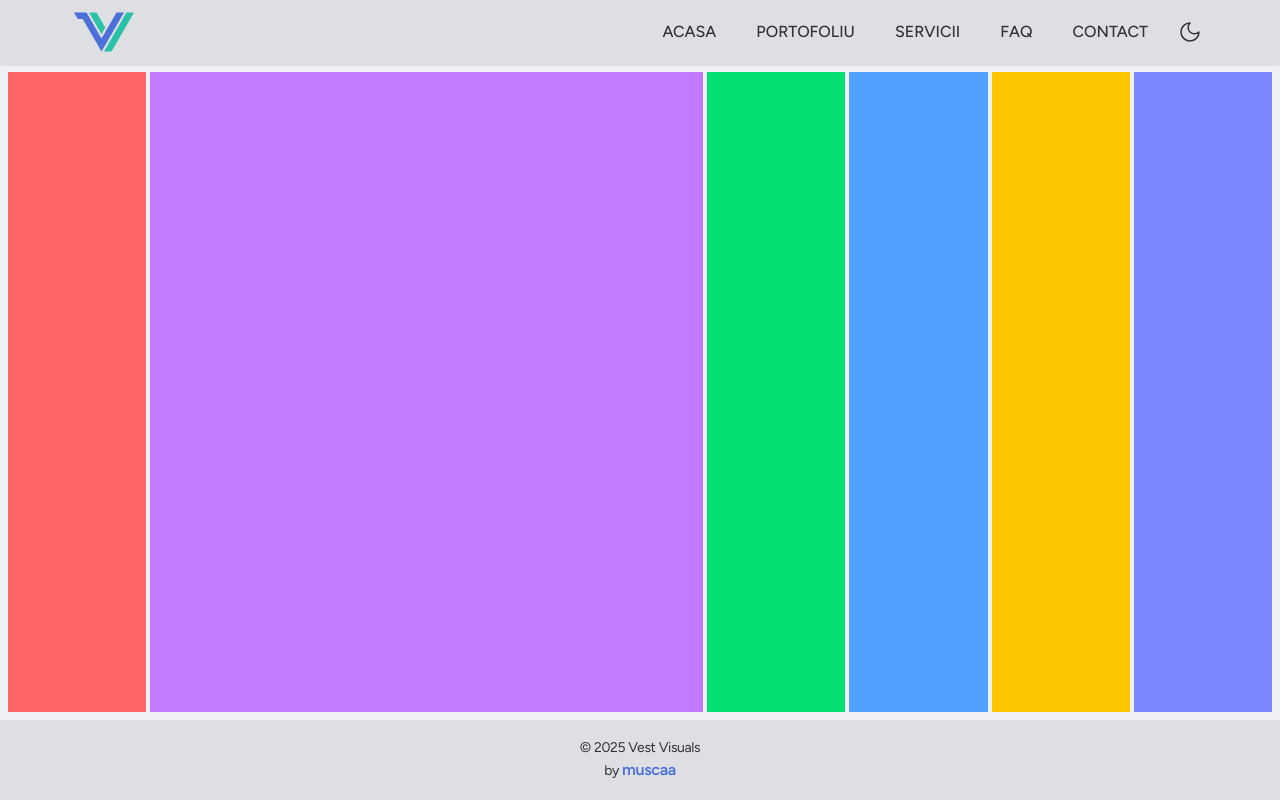
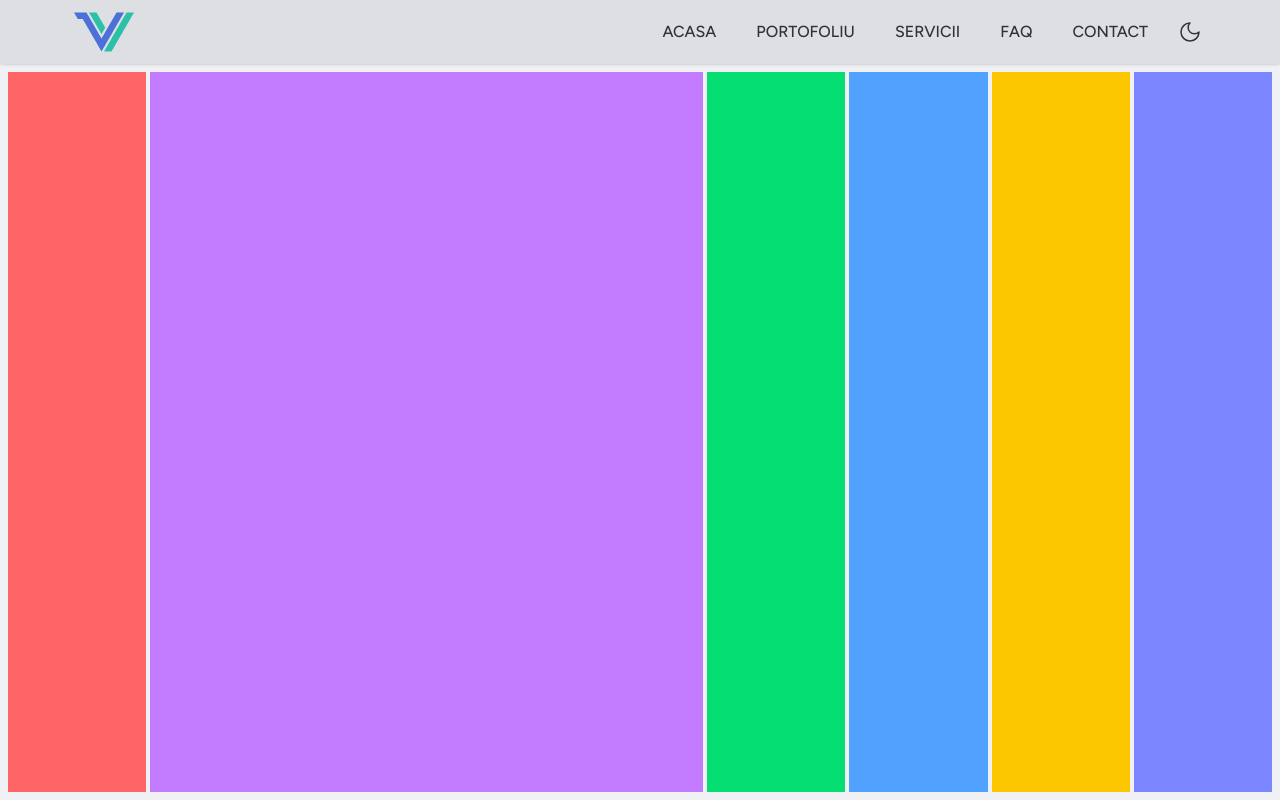
Before and after one commit to muscaa/vest-visuals, a Next.js app: page / in a window 1280 px wide. Built offline with nearby package versions, Linux system fonts and the light colour scheme.

Commit message:
set categories size to screen size - navbar size

```diff
--- a/src/app/page.tsx
+++ b/src/app/page.tsx
@@ -36,7 +36,7 @@ export default function Home() {
     return (
         <Main>
             <div className="flex flex-col items-center justify-center size-full gap-2 p-2">
-                <div className="flex not-sm:flex-col size-full max-w-8xl justify-around gap-1">
+                <div className="flex not-sm:flex-col w-full h-[calc(100vh-5rem)] max-w-8xl gap-1">
                     <Category name="1" selected={category == 0} onSelect={() => setCategory(0)} className="bg-red-400" />
                     <Category name="2" selected={category == 1} onSelect={() => setCategory(1)} className="bg-purple-400" />
                     <Category name="3" selected={category == 2} onSelect={() => setCategory(2)} className="bg-green-400" />
@@ -44,6 +44,9 @@ export default function Home() {
                     <Category name="5" selected={category == 4} onSelect={() => setCategory(4)} className="bg-yellow-400" />
                     <Category name="6" selected={category == 5} onSelect={() => setCategory(5)} className="bg-indigo-400" />
                 </div>
+                <div className="w-full h-128 bg-green-400">
+
+                </div>
             </div>
         </Main>
     );
```
